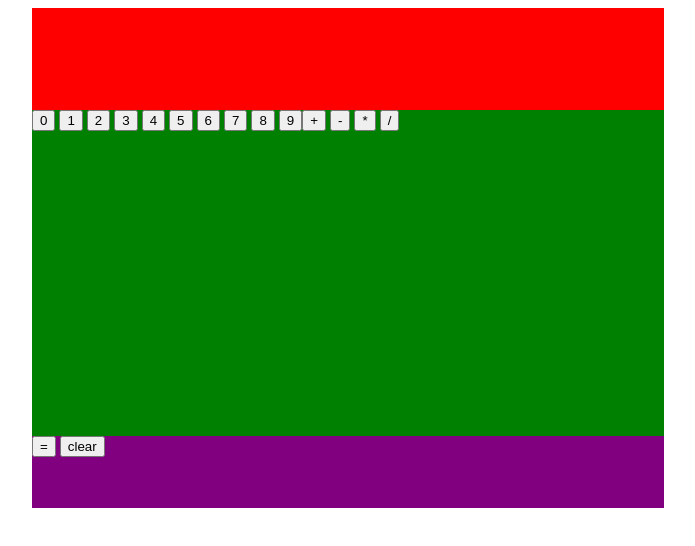
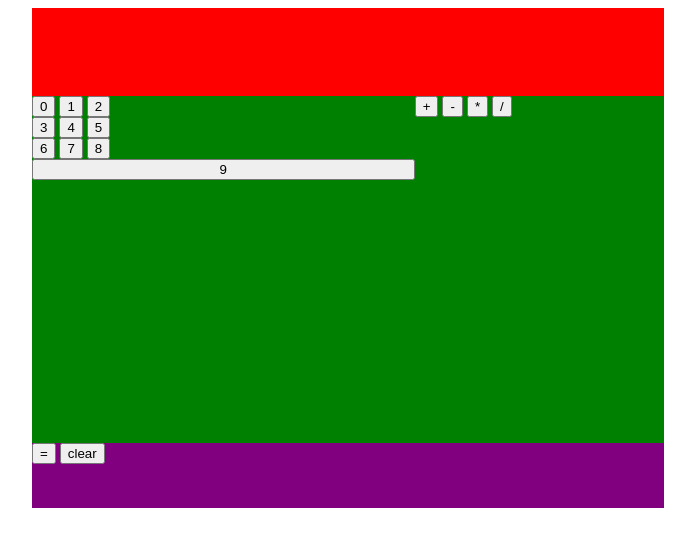
Before and after one commit to yingkai-lee/calculator, a plain HTML site: page index.html in a window 1280 px wide. Shown: the whole page, without its empty margins (292-987 px from the left). Drawn offline with Linux system fonts and the light colour scheme.

Commit message:
Add some styling

```diff
--- a/index.html
+++ b/index.html
@@ -13,15 +13,21 @@
 		</div>
 		<div class="section-numop">
 			<div class="numbers">
+				<div class="number-row">
 					<button>0</button>
 					<button>1</button>
 					<button>2</button>
+				</div>
+				<div class="number-row">
 					<button>3</button>
 					<button>4</button>
 					<button>5</button>
+				</div>
+				<div class="number-row">
 					<button>6</button>
 					<button>7</button>
 					<button>8</button>
+				</div>
 				<button>9</button>
 			</div>
 			<div class="operators">
--- a/script.js
+++ b/script.js
@@ -31,9 +31,9 @@ let firstNum = undefined;
 let operator = "";
 let secondNum = undefined;
 
-let clearState = false;
+let clearState = true;
 
-let displaySection = document.querySelector("div").querySelector("div");
+let displaySection = document.querySelector(".section-display").querySelector("div");
 
 const clearButton = document.querySelector(".clear");
 
--- a/styles.css
+++ b/styles.css
@@ -10,11 +10,24 @@
     background-color: red;
     flex-grow: 1;
 }
+.section-display > div{
+    text-align: center;
+}
 .section-numop{
     background-color: green;
     flex-grow: 3;
     display: flex;
 }
+.numbers{
+    flex-grow: 2;
+    display: flex;
+    flex-direction: column;
+}
+.numbers > button{
+}
+.operators{
+    flex-grow: 1;
+}
 .section-equalclear{
     background-color: purple;
     flex-grow: 0.5;
```
Lines whose indentation alone changed are shown as unchanged.
